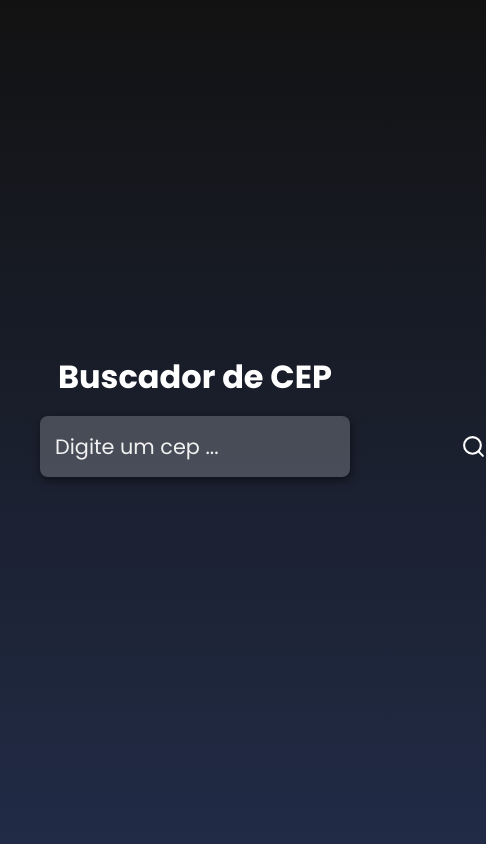
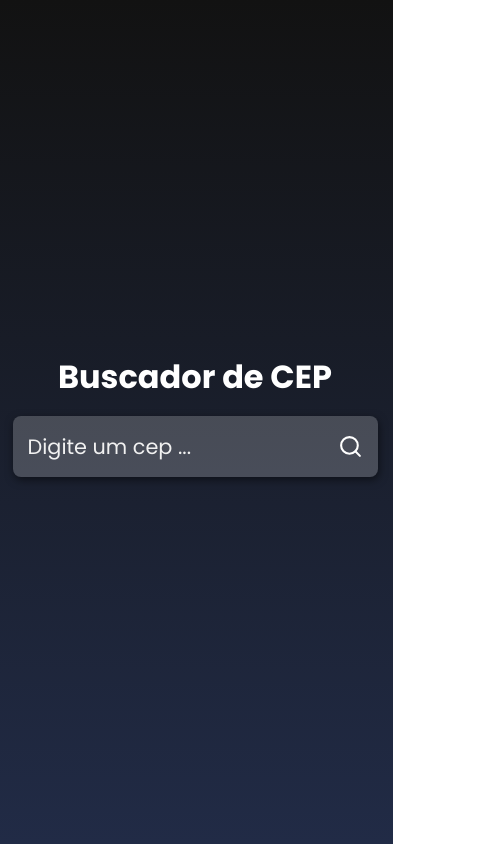
Before and after one commit to lucaspanizio/buscador-de-cep, a React (Vite) app: page / in a window 390 px wide. Shown: the whole page, 486 px wide, since content can reach past the window. Built offline with nearby package versions, Linux system fonts and the light colour scheme.

Commit message:
fix: css responsive

```diff
--- a/src/components/molecules/Form/styles.ts
+++ b/src/components/molecules/Form/styles.ts
@@ -10,7 +10,7 @@ export const Title = styled.h1`
   color: #fff;
   font-size: 2.5rem;
 
-  @media (max-width: 479px) {
+  @media screen and (max-width: 479px) {
     font-size: 2rem;
   }
 `;
@@ -22,10 +22,6 @@ export const ContainerSearch = styled.div`
   margin: 15px;
   border-radius: 8px;
   box-shadow: 1px 3px 8px rgba(0, 0, 0, 0.5);
-
-  @media (max-width: 479px) {
-    width: 310px;
-  }
 `;
 
 export const InputSearch = styled.input`
@@ -34,12 +30,13 @@ export const InputSearch = styled.input`
   font-size: 1.5rem;
   color: #fff;
   outline: none;
+  max-width: 310px;
 
   &::placeholder {
     color: #f1f1f1;
   }
 
-  @media (max-width: 479px) {
+  @media screen and (max-width: 479px) {
     font-size: 1.3rem;
   }
 `;
```
